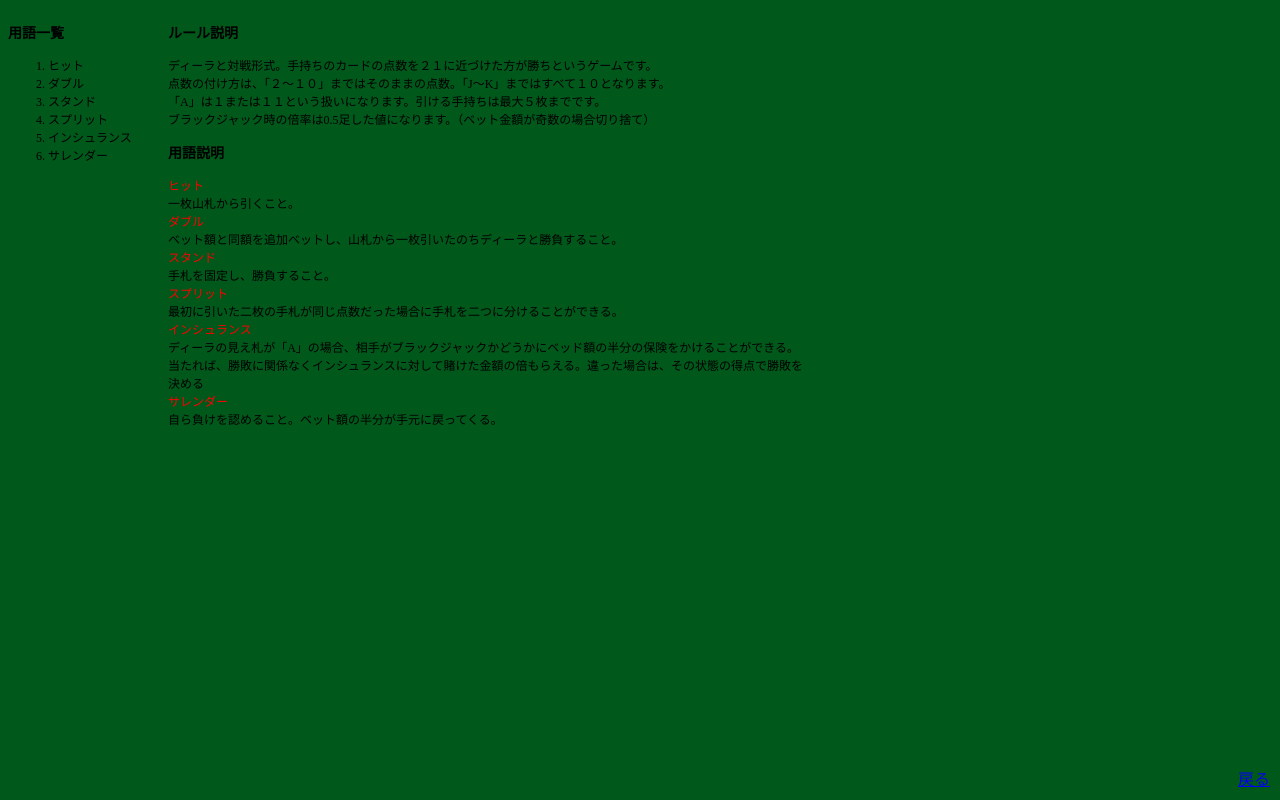
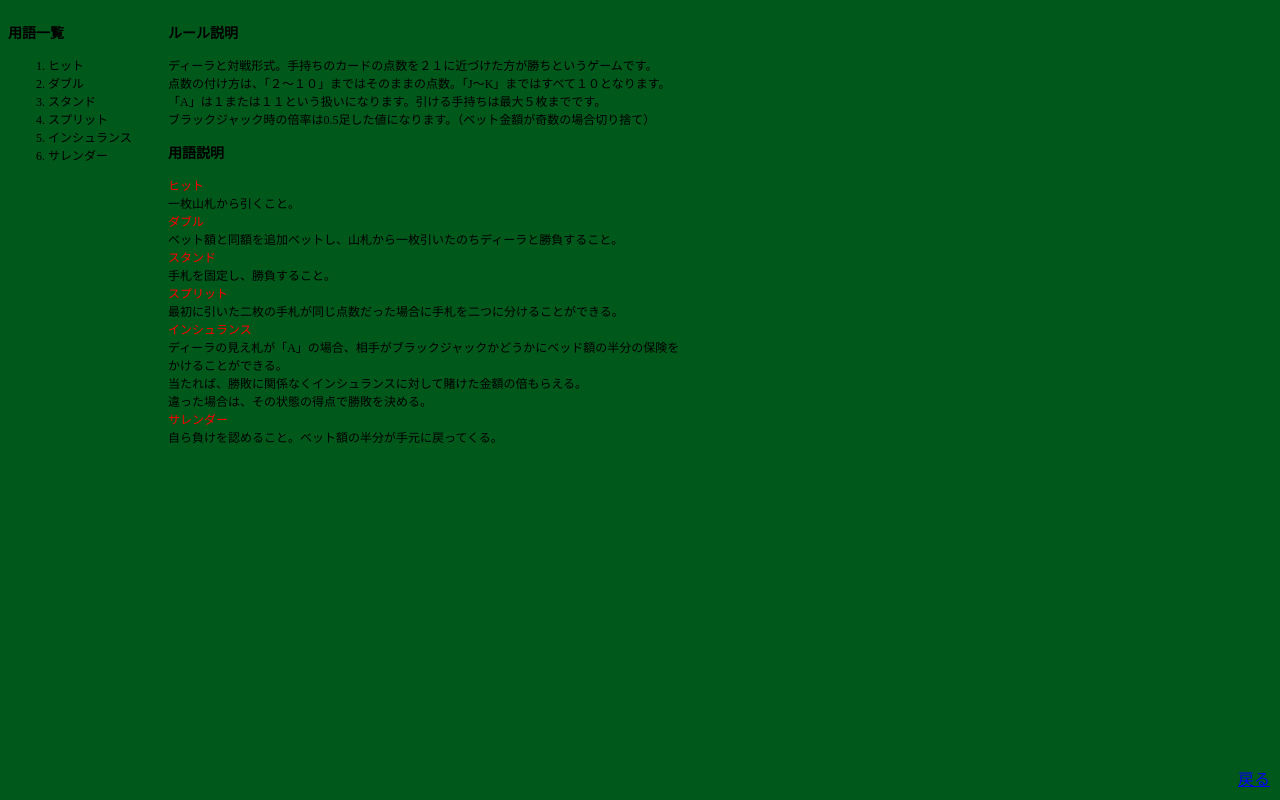
Before and after one commit to IMAMURADAIKI/blackjack, a plain HTML site: page html/rules.html in a window 1280 px wide. Drawn offline with Linux system fonts and the light colour scheme.

Commit message:
Update rules.html

```diff
--- a/html/rules.html
+++ b/html/rules.html
@@ -73,7 +73,7 @@
             <span>ダブル</span><br>ベット額と同額を追加ベットし、山札から一枚引いたのちディーラと勝負すること。<br>
             <span>スタンド</span><br>手札を固定し、勝負すること。<br>
             <span>スプリット</span><br>最初に引いた二枚の手札が同じ点数だった場合に手札を二つに分けることができる。<br>
-            <span>インシュランス</span><br>ディーラの見え札が「A」の場合、相手がブラックジャックかどうかにベッド額の半分の保険をかけることができる。<br>当たれば、勝敗に関係なくインシュランスに対して賭けた金額の倍もらえる。違った場合は、その状態の得点で勝敗を決める<br>
+            <span>インシュランス</span><br>ディーラの見え札が「A」の場合、相手がブラックジャックかどうかにベッド額の半分の保険を<br>かけることができる。<br>当たれば、勝敗に関係なくインシュランスに対して賭けた金額の倍もらえる。<br>違った場合は、その状態の得点で勝敗を決める。<br>
             <span>サレンダー</span><br>自ら負けを認めること。ベット額の半分が手元に戻ってくる。</p><br>        </div>
         <div>
             <a href="../html/home.html" id="back_home">戻る</a>
```
